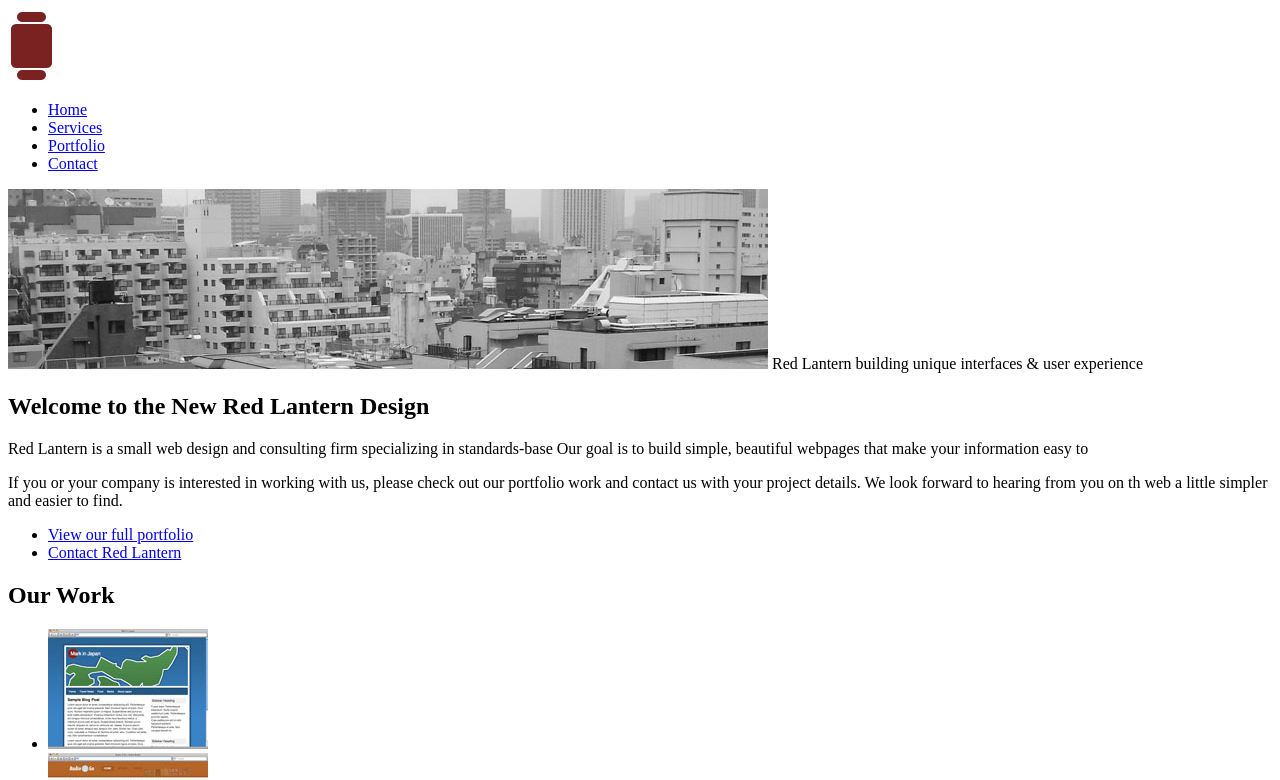
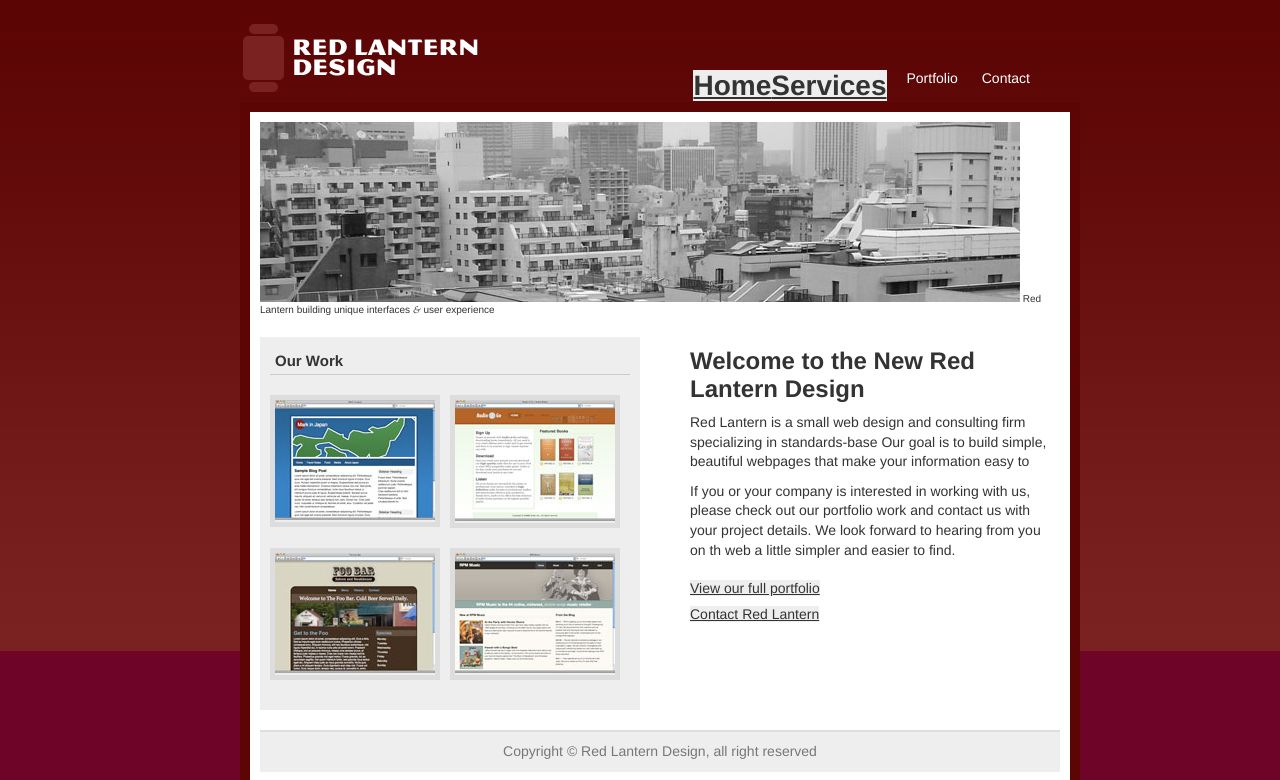
Before and after one commit to OTISOT/web2025, a plain HTML site: page index.html in a window 1280 px wide. Shown: the top 780 px of the page. Drawn offline with Linux system fonts and the light colour scheme.

Commit message:
2025/9/24

```diff
--- a/index.html
+++ b/index.html
@@ -6,14 +6,15 @@
     <meta charset="UTF-8">
     <meta name="viewport" content="width=device-width, initial-scale=1.0">
     <meta http-equiv="X-UA-Compatible" content="ie=edge">
+    <link rel="stylesheet" type="text/css" href="style/style.css">
 </head>
 
 <body>
     <header id="masthead">
-        <hl><img alt="Red Lantern logo" src="images/rl_logo.png" /></hl>
+        <h1><img alt="Red Lantern logo" src="images/rl_logo.png" /></h1>
         <ul id="nav">
-            <li><a class="active" title="Red Lantern home" href="index.html">Home</a></li>
-            <li><a title="Design services" href="services.html">Services</a></li>
+            <h1><a class="active" title="Red Lantern home" href="index.html">Home</a></h1>
+            <h1><a title="Design services" href="services.html">Services</a></h1>
             <li><a title="Our work" href="portfolio.html">Portfolio</a></li>
             <li><a title="Contact Red Lantern" href="contact.html">Contact</a></li>
         </ul>
--- /dev/null
+++ b/style/style.css
@@ -0,0 +1,160 @@
+/*
+Red Lantern redesign
+HFWD Chapter 1
+*/
+
+/*
+The font size here is set to 62.5% so that
+1em = 10px. This makes adjusting our typography
+a little easier
+*/
+body {
+	margin: 0 auto;
+	width: 800px;
+	padding: 0;
+	background: #6e0427 url('../images/body_bg.gif') repeat-x top;
+	font-family: Helvetica, sans-serif;
+	font-size: 62.5%;
+	color: #333;
+}
+
+h1, h2, p, ul, li {
+	margin: 0;
+	padding: 0;
+}
+
+p {
+	font-size: 1.4em;
+	line-height: 1.4em;
+}
+
+ul {
+	list-style-type: none;
+}
+
+a:link {
+	color: #333;
+	background: #eee;
+}
+a:visited {
+	color: #ff0000;
+	background: #eee;
+}
+
+/* This rule adds a nice style to our ampersands */
+span.amp {
+	font-family: Baskerville, "Goudy Old Style", "Palatino", "Book Antiqua", serif;
+	font-weight: normal;
+	font-style: italic;
+}
+
+
+#masthead {
+	margin: 0 auto ;
+	margin-top: 20px;
+	width: 800px;
+	color: #fff;
+}
+
+#masthead h1 {
+	float: left;
+}
+
+#nav {
+	float: right;
+	margin: 50px 10px 0 0;
+	font-size: 1.4em;
+}
+
+
+#nav li {
+	display: inline;
+	margin: 0 0 0 20px;
+}
+
+#nav li a {
+	color: #fff;
+	text-decoration: none;
+	background: none;
+}
+
+/*
+Because the header content is outside the wrap <div>,
+we need to use the same "margin: 0 auto" trick to center
+the layout
+*/
+#mainContent {
+	clear: both;
+	margin: 0 auto;
+	padding: 10px;
+	width: 800px;
+	background: #fff;
+	border: 10px solid #5c0505;
+}
+
+#header img {
+	border: 10px solid #ccc;
+}
+
+#header h1 {
+	font-size: 2em;
+	margin: 10px 0 0 0;
+	padding: 10px;
+	text-align: center;
+	background: url('../images/tagline_bg.gif') repeat-x;
+}
+
+#content, #sidebar {
+	width: 360px;
+	margin: 20px 0 20px 0;
+	padding: 10px;
+}
+
+#content {
+	float: right;
+}
+
+#content h2 {
+	font-size: 2.4em;
+	margin: 0 0 10px 0;
+}
+
+#content p {
+	margin: 0 0 10px 0;
+}
+
+#link-list {
+	margin: 20px 0 0 0;
+	font-size: 1.4em;
+}
+
+#link-list li {
+	margin: 0 0 10px 0;
+}
+
+#sidebar {
+	float: left;
+	background: #eee;
+}
+
+#sidebar h2 {
+	font-weight: bold;
+	border-bottom: 1px solid #ccc;
+	margin: 0 0 20px 0;
+	padding: 5px;
+}
+
+#port li {
+	margin: 0 10px 20px 0;
+	float: left;
+	border: 5px solid #ddd;
+}
+
+#footer {
+	clear: both;
+	background: #eee;
+	padding: 10px;
+	border-top: 2px solid #ddd;
+	text-align: center;
+	color: #777;
+}
```
